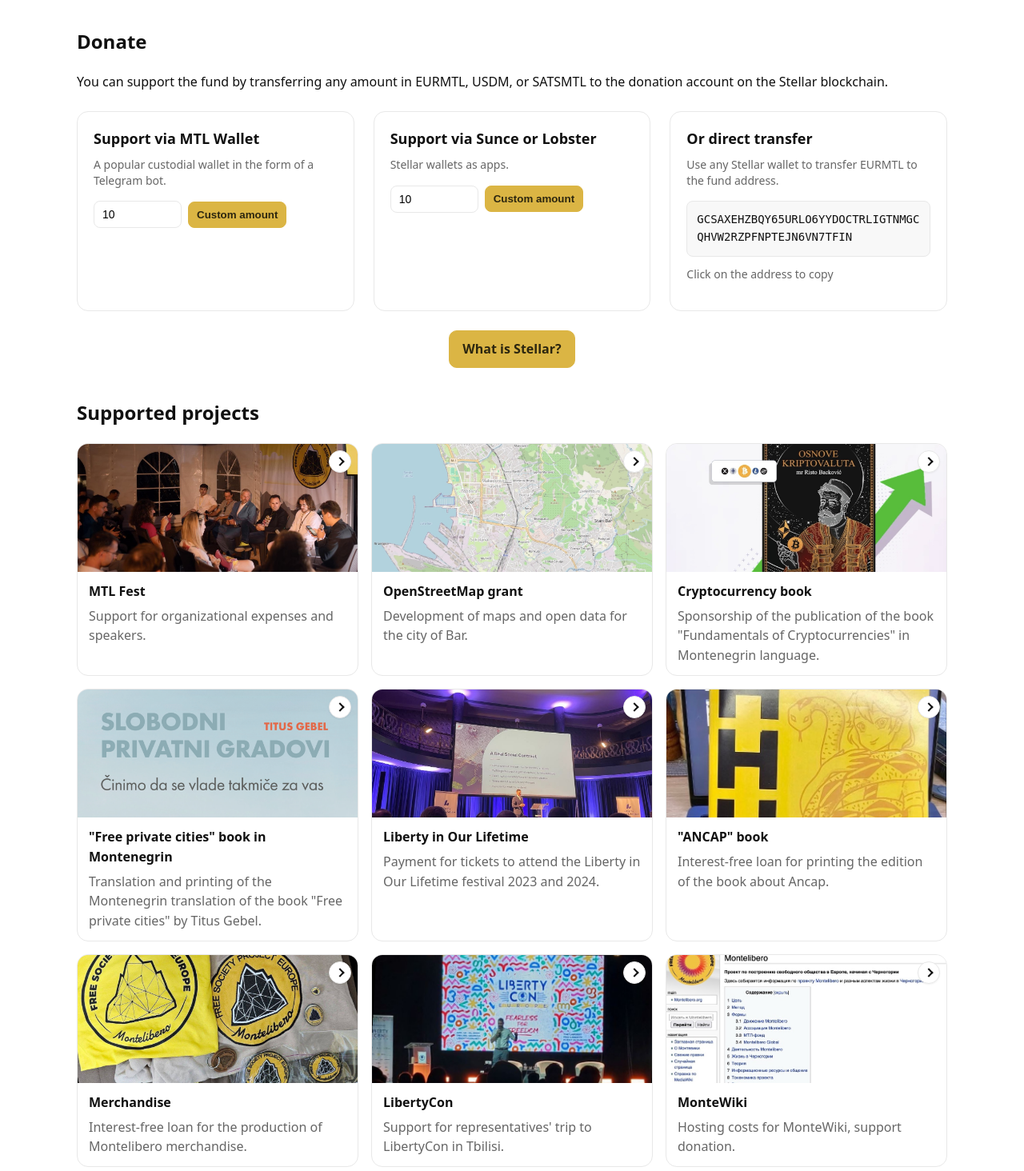
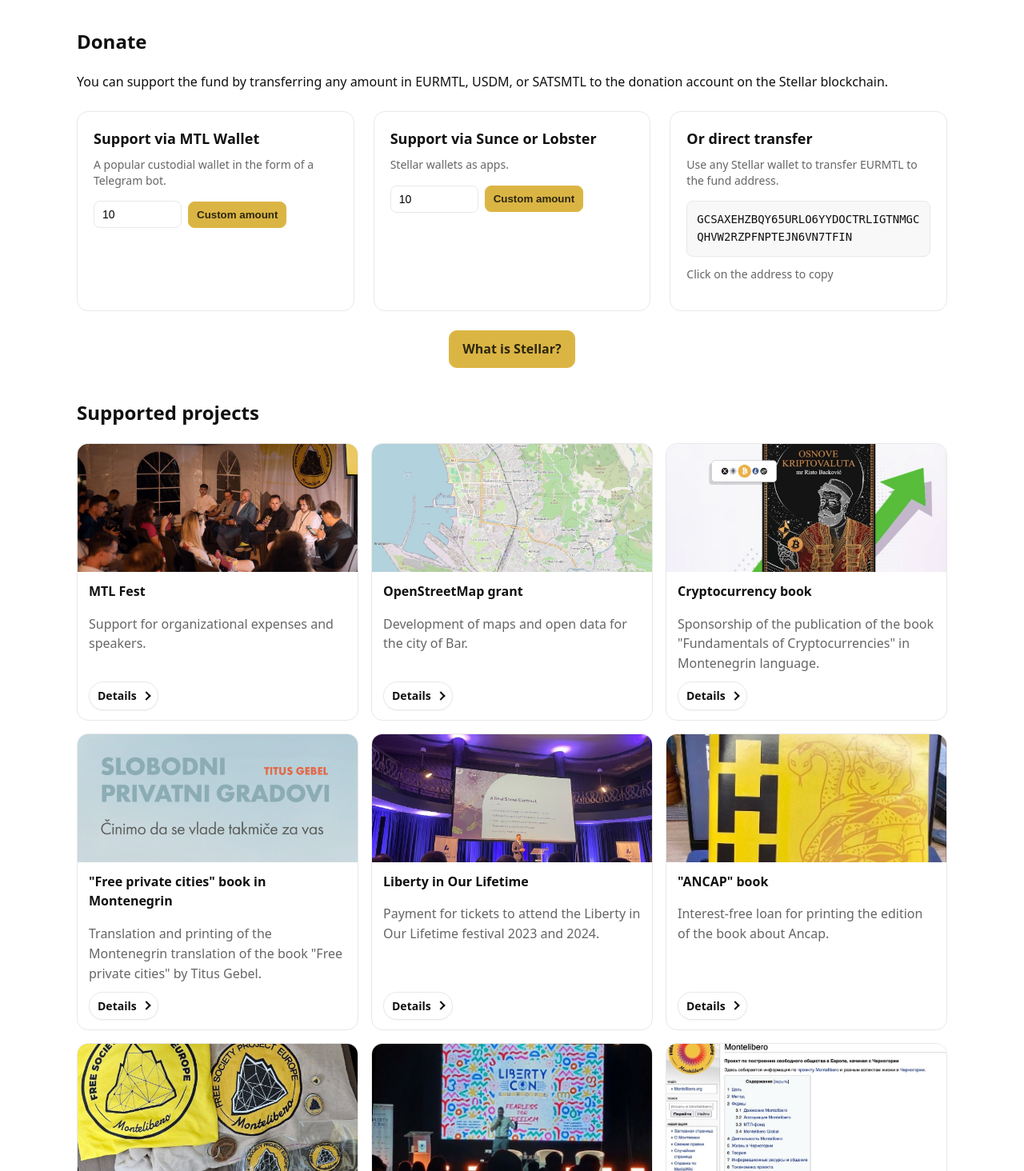
Before and after one commit to Montelibero/tfm-fund, a PHP site: page /eng/index.php in a window 1280 px wide. Shown: the part 2320-3784 px from the top of the page at 80% size. Run offline with PHP 8.4, Linux system fonts and the light colour scheme.

Commit message:
Add skip-link, label amount inputs, fix false affordances

```diff
--- a/partials/donate.php
+++ b/partials/donate.php
@@ -10,7 +10,8 @@
           <p><?= e($t['donate']['methods']['mtl']['body']) ?></p>
           <form class="donation-custom" action="/donate.php" method="get" aria-label="<?= e($t['donate']['methods']['mtl']['form_label']) ?>">
             <input type="hidden" name="method" value="mtl">
-            <input type="number" name="amount" min="1" step="1" placeholder="<?= e($t['donate']['amount_placeholder']) ?>" value="10" required>
+            <label class="sr-only" for="amount-mtl"><?= e($t['donate']['amount_label']) ?></label>
+            <input id="amount-mtl" type="number" name="amount" min="1" step="1" placeholder="<?= e($t['donate']['amount_placeholder']) ?>" value="10" required>
             <button type="submit"><?= e($t['shared']['custom_amount']) ?></button>
           </form>
         </div>
@@ -20,7 +21,8 @@
           <p><?= e($t['donate']['methods']['stellar']['body']) ?></p>
           <form class="donation-custom" action="/donate.php" method="get" aria-label="<?= e($t['donate']['methods']['stellar']['form_label']) ?>">
             <input type="hidden" name="method" value="stellar">
-            <input type="number" name="amount" min="1" step="1" placeholder="<?= e($t['donate']['amount_placeholder']) ?>" value="10" required>
+            <label class="sr-only" for="amount-stellar"><?= e($t['donate']['amount_label']) ?></label>
+            <input id="amount-stellar" type="number" name="amount" min="1" step="1" placeholder="<?= e($t['donate']['amount_placeholder']) ?>" value="10" required>
             <button type="submit"><?= e($t['shared']['custom_amount']) ?></button>
           </form>
         </div>
--- a/partials/header.php
+++ b/partials/header.php
@@ -1,3 +1,4 @@
+<a class="skip" href="#main"><?= e($t['header']['skip_link']) ?></a>
 <header class="header">
   <div class="container nav">
     <a class="nav__brand" href="../">
--- a/partials/projects.php
+++ b/partials/projects.php
@@ -5,12 +5,14 @@
 <?php foreach ($projects as $project): ?>
 <?php $item = $t['projects']['items'][$project['id']]; ?>
         <article class="project">
-          <img src="../media/<?= e($project['image']) ?>" alt="">
-          <a class="project_more" href="<?= e($project['href']) ?>" aria-label="<?= e($t['shared']['learn_more']) ?>"></a>
-          <div class="project_body">
-            <h4><?= e($item['title']) ?></h4>
-            <p><?= e($item['body']) ?></p>
-          </div>
+          <a class="project_more" href="<?= e($project['href']) ?>">
+            <img src="../media/<?= e($project['image']) ?>" alt="">
+            <div class="project_body">
+              <h4><?= e($item['title']) ?></h4>
+              <p><?= e($item['body']) ?></p>
+              <span class="project_more__label"><?= e($t['shared']['details']) ?></span>
+            </div>
+          </a>
         </article>
 <?php endforeach; ?>
       </div>
--- a/partials/strings/cnr.php
+++ b/partials/strings/cnr.php
@@ -10,12 +10,14 @@ return [
     'shared' => [
         'donate' => 'Doniraj',
         'custom_amount' => 'Vaš iznos',
+        'details' => 'Detalji',
         'learn_more' => 'Detaljnije',
     ],
     'header' => [
         'brand' => 'Treći fond Montelibero',
         'nav_aria_label' => 'Navigacija',
         'lang_aria_label' => 'Jezik',
+        'skip_link' => 'Preskoči na sadržaj',
         'nav' => [
             'about' => 'O fondu',
             'how' => 'Kako funkcioniše',
@@ -110,6 +112,7 @@ return [
     'donate' => [
         'heading' => 'Donacije',
         'lead' => 'Možete podržati fond prebacivanjem bilo kojeg iznosa u EURMTL, USDM ili SATSMTL na račun za donacije na Stellar blockchainu.',
+        'amount_label' => 'Iznos u EURMTL',
         'amount_placeholder' => 'Iznos, EURMTL',
         'methods' => [
             'mtl' => [
--- a/partials/strings/eng.php
+++ b/partials/strings/eng.php
@@ -10,12 +10,14 @@ return [
     'shared' => [
         'donate' => 'Donate',
         'custom_amount' => 'Custom amount',
+        'details' => 'Details',
         'learn_more' => 'Learn more',
     ],
     'header' => [
         'brand' => 'Third Fund Montelibero',
         'nav_aria_label' => 'Primary',
         'lang_aria_label' => 'Language',
+        'skip_link' => 'Skip to content',
         'nav' => [
             'about' => 'About',
             'how' => 'How it works',
@@ -110,6 +112,7 @@ return [
     'donate' => [
         'heading' => 'Donate',
         'lead' => 'You can support the fund by transferring any amount in EURMTL, USDM, or SATSMTL to the donation account on the Stellar blockchain.',
+        'amount_label' => 'Amount in EURMTL',
         'amount_placeholder' => 'Amount, EURMTL',
         'methods' => [
             'mtl' => [
--- a/partials/strings/rus.php
+++ b/partials/strings/rus.php
@@ -10,12 +10,14 @@ return [
     'shared' => [
         'donate' => 'Пожертвовать',
         'custom_amount' => 'Задать сумму',
+        'details' => 'Подробнее',
         'learn_more' => 'Узнать подробнее',
     ],
     'header' => [
         'brand' => 'Третий фонд Монтелиберо',
         'nav_aria_label' => 'Главная навигация',
         'lang_aria_label' => 'Выбор языка',
+        'skip_link' => 'Перейти к содержимому',
         'nav' => [
             'about' => 'О фонде',
             'how' => 'Как это работает',
@@ -110,6 +112,7 @@ return [
     'donate' => [
         'heading' => 'Сделать пожертвование',
         'lead' => 'Вы можете поддержать фонд сделав перевод любой суммы в EURMTL, USDM или SATSMTL на счет для пожертвований в блокчейне Stellar.',
+        'amount_label' => 'Сумма в EURMTL',
         'amount_placeholder' => 'Сумма, EURMTL',
         'methods' => [
             'mtl' => [
--- a/partials/strings/spa.php
+++ b/partials/strings/spa.php
@@ -10,12 +10,14 @@ return [
     'shared' => [
         'donate' => 'Donar',
         'custom_amount' => 'Introducir monto',
+        'details' => 'Detalles',
         'learn_more' => 'Más información',
     ],
     'header' => [
         'brand' => 'Tercer Fondo Montelibero',
         'nav_aria_label' => 'Principal',
         'lang_aria_label' => 'Idioma',
+        'skip_link' => 'Saltar al contenido',
         'nav' => [
             'about' => 'Sobre el fondo',
             'how' => 'Cómo funciona',
@@ -110,6 +112,7 @@ return [
     'donate' => [
         'heading' => 'Hacer una donación',
         'lead' => 'Puede apoyar el fondo transfiriendo cualquier cantidad en EURMTL, USDM o SATSMTL a la cuenta de donaciones en la cadena de bloques Stellar.',
+        'amount_label' => 'Monto en EURMTL',
         'amount_placeholder' => 'Monto, EURMTL',
         'methods' => [
             'mtl' => [
--- a/style.css
+++ b/style.css
@@ -22,6 +22,36 @@ html{ scroll-behavior: smooth; }
 body{
   margin:0; font-family: system-ui, -apple-system, Segoe UI, Roboto, Ubuntu, Arial, sans-serif;
   background: var(--bg); color: var(--fg); line-height: 1.55;
+}
+
+.skip{
+  position: absolute;
+  left: 16px;
+  top: 8px;
+  z-index: 120;
+  padding: 8px 12px;
+  border-radius: 10px;
+  background: var(--brand);
+  color: var(--brand-ink);
+  text-decoration: none;
+  font-weight: 600;
+  transform: translateY(-160%);
+  transition: transform var(--transition-fast);
+}
+.skip:focus{
+  transform: translateY(0);
+}
+
+.sr-only{
+  position: absolute;
+  width: 1px;
+  height: 1px;
+  padding: 0;
+  margin: -1px;
+  overflow: hidden;
+  clip: rect(0, 0, 0, 0);
+  white-space: nowrap;
+  border: 0;
 }
 
 /* Layout */
@@ -109,7 +139,6 @@ body{
   border:1px solid var(--line); border-radius: var(--rad); padding:16px;
   background:#fff;
   transition: all var(--transition-fast);
-  cursor: pointer;
 }
 .card:hover{
   transform: translateY(-2px);
@@ -216,9 +245,13 @@ body{
   border:1px solid var(--line); border-radius: var(--rad); overflow:hidden; background: #fff;
   position: relative;
   transition: all var(--transition-fast);
-  cursor: pointer;
 }
 .project:hover{
+  transform: translateY(-4px);
+  box-shadow: var(--shadow-lg);
+  border-color: var(--brand);
+}
+.project:focus-within{
   transform: translateY(-4px);
   box-shadow: var(--shadow-lg);
   border-color: var(--brand);
@@ -227,44 +260,57 @@ body{
   display:block; width:100%; height:160px; object-fit: cover;
   transition: transform var(--transition-normal);
 }
-
-.project_body{ padding: 12px 14px; }
+.project_more{
+  display:flex;
+  flex-direction:column;
+  height:100%;
+  color:inherit;
+  text-decoration:none;
+}
+.project:hover img,
+.project:focus-within img{
+  transform: scale(1.02);
+}
+.project_body{
+  display:flex;
+  flex:1;
+  flex-direction:column;
+  gap:10px;
+  padding: 12px 14px;
+}
 .project_body h4{ margin:0 0 6px; font-size: 16px; }
 .project_body p{ margin:0; color: var(--muted); }
-/* subtle circular icon button with hover label */
-.project_more{
-  --size: 28px;
-  display:inline-flex; align-items:center; justify-content:center;
-  width: var(--size); height: var(--size);
-  border-radius: 999px;
-  text-decoration:none; color:inherit; font-weight:600;
-  border:1px solid var(--line); background:#fff;
-  position: absolute;
-  top: 8px;
-  right: 8px;
-  z-index: 10;
+.project_more__label{
+  display:inline-flex;
+  align-items:center;
+  gap:8px;
+  align-self:flex-start;
+  margin-top:auto;
+  padding:6px 10px;
+  border-radius:999px;
+  border:1px solid var(--line);
+  background:#fff;
+  color:inherit;
+  font-size:14px;
+  font-weight:600;
   transition: all var(--transition-fast);
   box-shadow: var(--shadow-sm);
 }
-.project_more::before{
-  content:""; width:6px; height:6px; border-right:2px solid currentColor;
-  border-bottom:2px solid currentColor; transform: rotate(-45deg);
-  transition: transform var(--transition-fast);
+.project_more__label::after{
+  content:"";
+  width:6px;
+  height:6px;
+  border-right:2px solid currentColor;
+  border-bottom:2px solid currentColor;
+  transform: rotate(-45deg);
 }
-.project_more::after{
-  content: attr(aria-label);
-  position:absolute; right: calc(100% + 6px); top: 50%; transform: translateY(-50%);
-  background:#fff; border:1px solid var(--line); border-radius:8px; padding:4px 8px; color:inherit; white-space:nowrap; font-size:12px;
-  opacity:0; pointer-events:none; transition: opacity var(--transition-fast);
+.project_more:hover .project_more__label,
+.project_more:focus-visible .project_more__label{
+  background: var(--brand);
+  color: var(--brand-ink);
+  border-color: var(--brand);
   box-shadow: var(--shadow-md);
 }
-.project_more:hover{
-  background: var(--brand); color: var(--brand-ink); border-color: var(--brand);
-  transform: scale(1.1);
-  box-shadow: var(--shadow-md);
-}
-.project_more:hover::before{ transform: rotate(-45deg) scale(1.2); }
-.project_more:hover::after{ opacity:1; }
 
 /* Footer */
 .footer{
```
